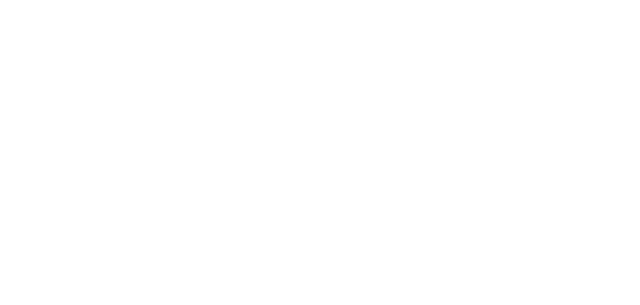
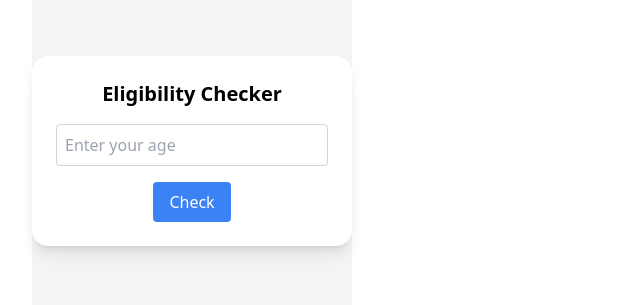
Before and after one commit to jigycode/table-sorting, a React (Vite) app: page /EligibilityCheck in a window 1280 px wide. Before the commit this address had no page. Shown: the part 281-586 px from the top of the page, without its empty margins (0-640 px from the left). Built offline with nearby package versions, Linux system fonts and the light colour scheme.

Commit message:
add EligibilityCheck component for age-based eligibility assessment; update routing

```diff
--- a/src/App.jsx
+++ b/src/App.jsx
@@ -3,6 +3,7 @@
 import Table from "./Components/Table";
 import ToDo from "./Components/ToDo";
 import ToDoLIst from "./Components/ToDoLIst";
+import EligibilityCheck from "./Components/EligibilityCheck";
 
 function App() {
   return (
@@ -12,6 +13,7 @@
           <Route path="/table" element={<Table />} />
           <Route path="/todo" element={<ToDo />} />
           <Route path="/todoList" element={<ToDoLIst />} />
+          <Route path="/EligibilityCheck" element={<EligibilityCheck />} />
         </Routes>
       </Router>
     </>
--- /dev/null
+++ b/src/Components/EligibilityCheck.jsx
@@ -0,0 +1,43 @@
+import { useState } from "react";
+
+const EligibilityCheck = () => {
+  const [age, setAge] = useState("");
+  const [message, setMessage] = useState("");
+
+  const checkEligibility = () => {
+    const ageNum = parseInt(age);
+    if (isNaN(ageNum) || ageNum < 0) {
+      setMessage("Please enter a valid age.");
+    } else if (ageNum < 18) {
+      setMessage("You should drink Milk.");
+    } else if (ageNum >= 19 && ageNum <= 50) {
+      setMessage("You should drink Alcohol.");
+    } else {
+      setMessage("You should drink Ganga Jal.");
+    }
+  };
+
+  return (
+    <div className="flex flex-col items-center justify-center min-h-screen max-w-max bg-gray-100">
+      <div className="bg-white p-6 rounded-2xl shadow-lg w-80 text-center">
+        <h1 className="text-xl font-bold mb-4">Eligibility Checker</h1>
+        <input
+          type="number"
+          placeholder="Enter your age"
+          className="w-full p-2 border border-gray-300 rounded mb-4"
+          value={age}
+          onChange={(e) => setAge(e.target.value)}
+        />
+        <button
+          className="bg-blue-500 text-white px-4 py-2 rounded hover:bg-blue-600"
+          onClick={checkEligibility}
+        >
+          Check
+        </button>
+        {message && <p className="mt-4 text-lg font-semibold">{message}</p>}
+      </div>
+    </div>
+  );
+};
+
+export default EligibilityCheck;
--- a/src/Components/ToDoLIst.jsx
+++ b/src/Components/ToDoLIst.jsx
@@ -2,7 +2,6 @@
 import { useEffect } from "react";
 import { FaTrash } from "react-icons/fa";
 import { Formik } from "formik";
-import toast, { Toaster } from "react-hot-toast";
 
 export default function TodoApp() {
   const [tasks, setTasks] = useState([]);
```
